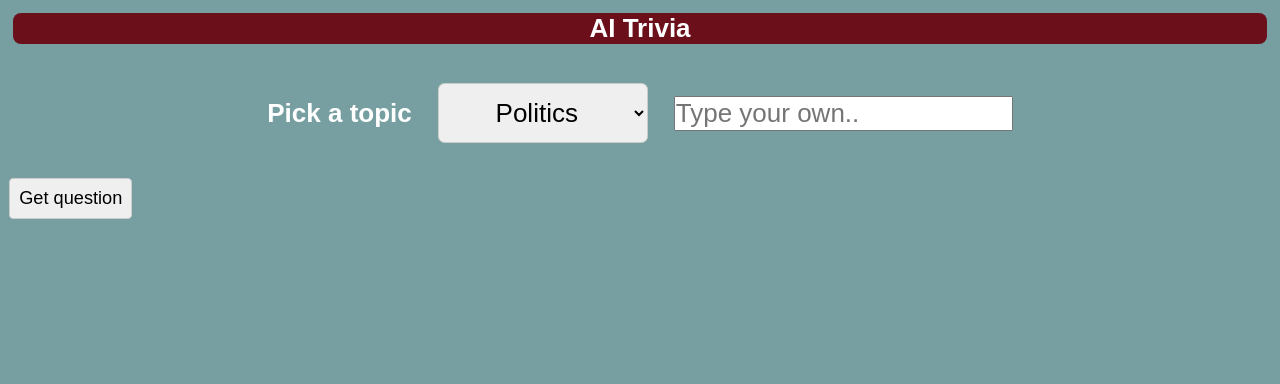
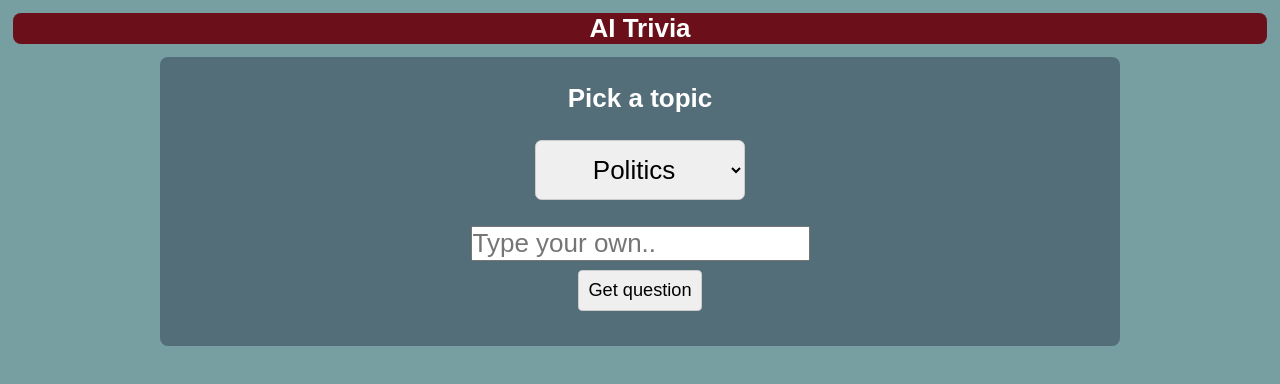
Before and after one commit to ellis0n/ai-trivia, a React (Create React App) app: page / in a window 1280 px wide. Shown: the top 384 px of the page. Built offline with nearby package versions, Linux system fonts and the light colour scheme.

Commit message:
patch broken styled-component

```diff
--- a/src/components/TriviaWrapper.jsx
+++ b/src/components/TriviaWrapper.jsx
@@ -7,12 +7,16 @@ import axios from "axios";
 import styled from "styled-components";
 
 const QuizForm = styled.form`
-  color: white;
+  display: flex;
+  flex-direction: column;
+  align-items: center;
+  justify-content: center;
   font-size: calc(10px + 2vmin);
-  font-family: Arial, Helvetica, sans-serif;
-  font-weight: 600;
-  margin: 0;
-  padding: 0;
+  width: auto;
+  margin: 0 12.5%;
+  padding: 1em;
+  background-color: #313e5080;
+  border-radius: 8px;
   select {
     text-align: center;
     width: auto;
```
